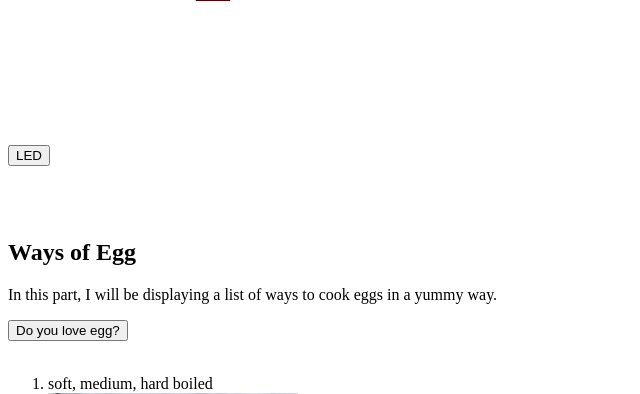
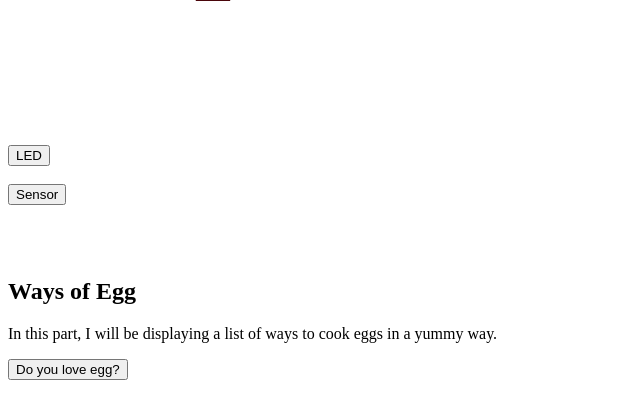
Before and after one commit to StevenLuu1/EggsFunds, a PHP site: page / in a window 1280 px wide. Shown: the part 504-898 px from the top of the page, without its empty margins (0-640 px from the left). Run offline with PHP 8.4, Linux system fonts and the light colour scheme.

Commit message:
emhlab11 fix1

```diff
--- a/index.html
+++ b/index.html
@@ -38,6 +38,10 @@
             async function gled(){
                 let x = await fetch("gpioled.php");
             }
+
+            async function sensor(){
+                let x = await fetch("sensor.php");
+            }
         </script>
     </head>
     <body>
@@ -54,6 +58,7 @@
         </div>
         <div>
             <br><br><br><br><br><br><br><br><button type="button" onclick="gled()">LED</button>
+            <br><br><button type="button" onclick="sensor()">Sensor</button>
         </div>
         <div>
             <br><br><br><h2>Ways of Egg</h2>
```
Also changed, not shown: gpioled.php (line endings or trailing spaces), sensor.php (added).
